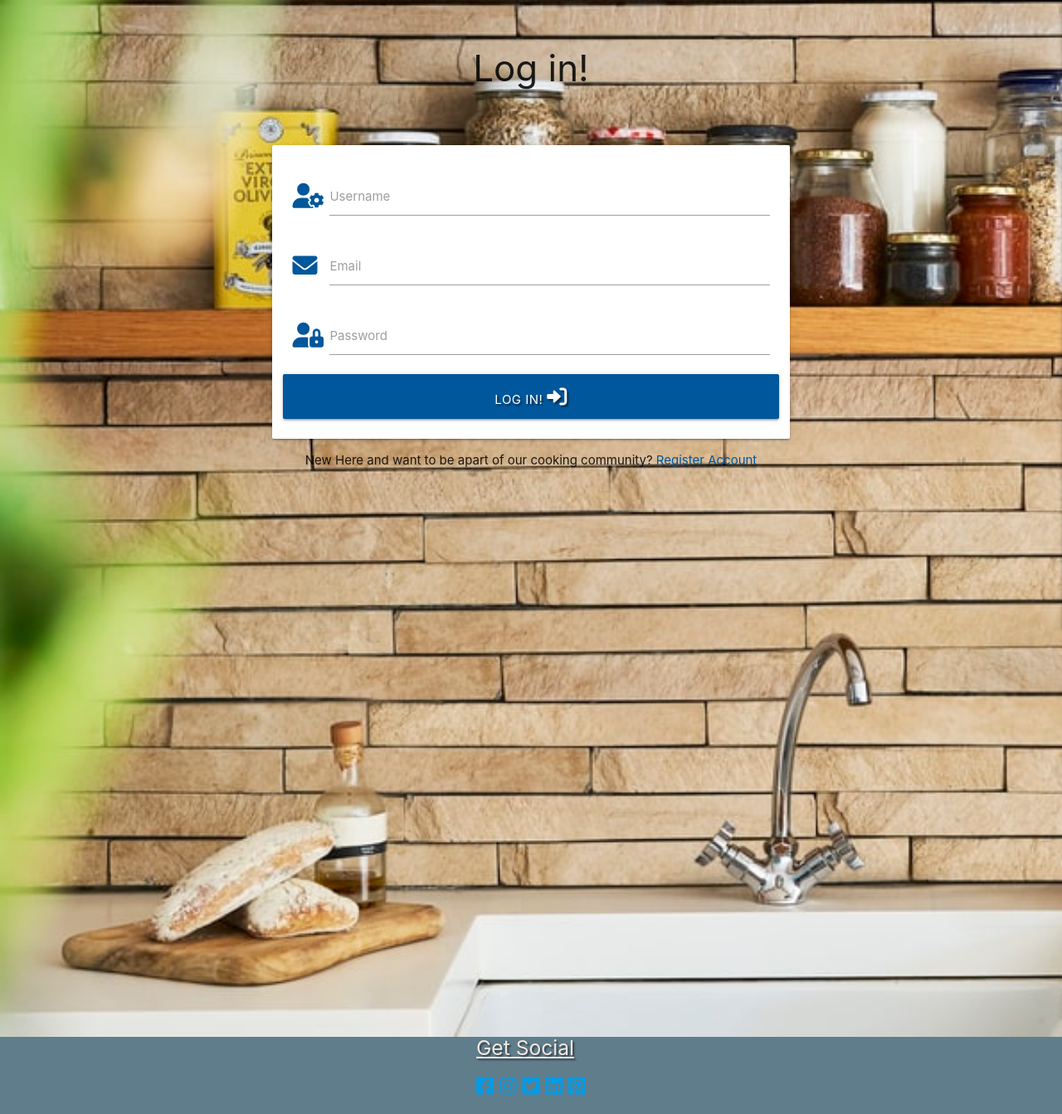
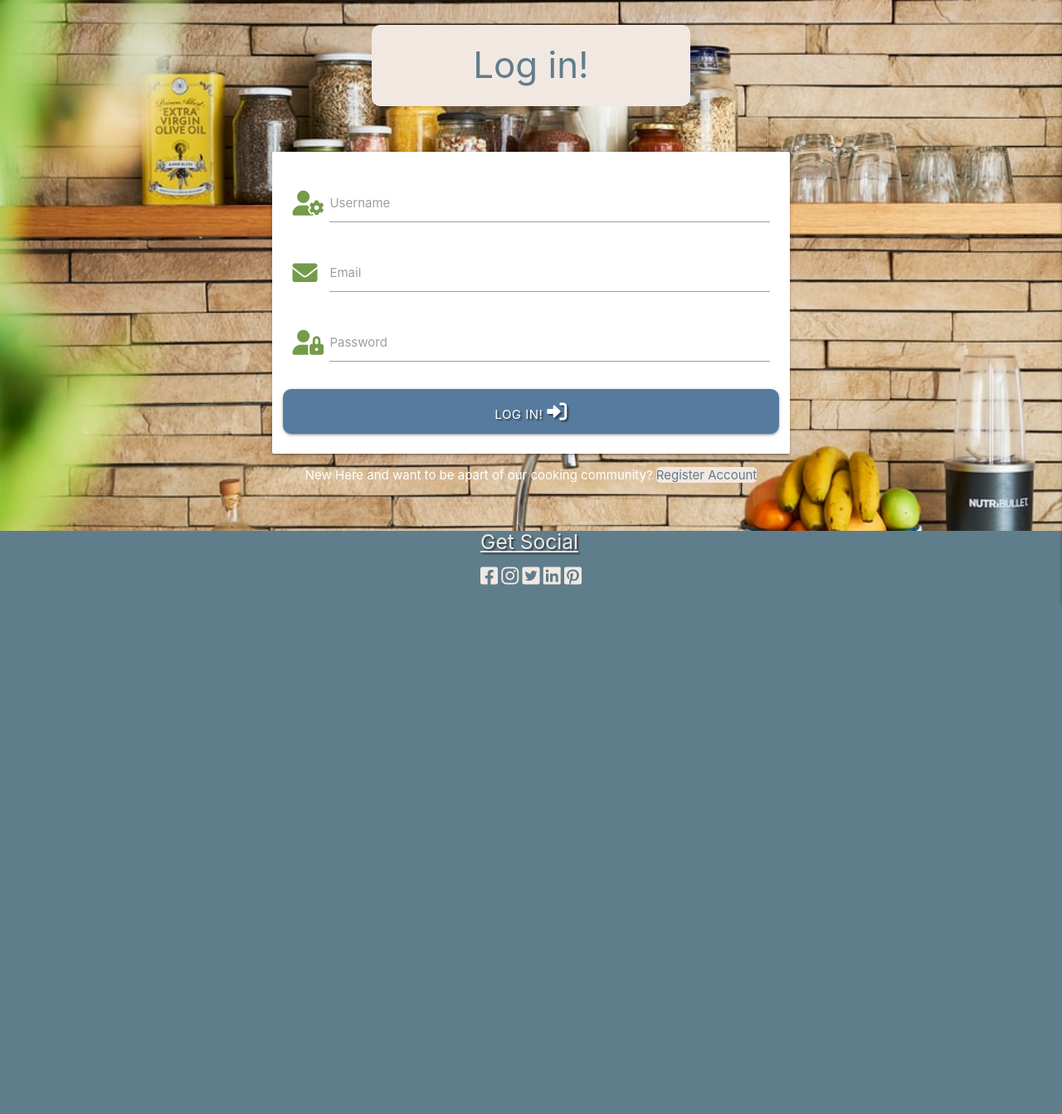
Before and after one commit to OliverDaviesCodes/CookBook_Project, a Flask app: page /login in a window 1280 px wide. Shown: the part 102-1445 px from the top of the page at 83% size. After the commit the page ends 832 px from the top, so only its background shows below. Run offline with Flask 2, Linux system fonts and the light colour scheme; some libraries are stand-ins or nearby versions; some web fonts are replaced.

Commit message:
styled and updated login and register pages

```diff
--- a/static/css/style.css
+++ b/static/css/style.css
@@ -102,6 +102,35 @@ ul.right {
 
 .search-reset {
     background-color: #bd5229f0;
+}
+
+/*login.html*/
+.white-text {
+    color: white;
+}
+
+.red-text {
+    margin-bottom: 0px;
+    padding-bottom: 50px;
+}
+
+.bg-image-login {
+    background-image: url('/static/media/kitchen-background.jpg');
+    background-size: cover;
+    width: 100%;
+    padding-bottom: 30px;
+    height: 80vh;
+    padding-top: 30px;
+}
+
+.recipe-text-login {
+    color: #607d8b;
+    background-color: #f2e8e2;
+    margin: 0 auto;
+    width: 30%;
+    margin-bottom: 5px;
+    border-radius: 10px;
+    padding: 25px;
 }
 
 /*show_recipe.html.html*/
@@ -346,6 +375,7 @@ label {
     margin: 0px 0px;
     width: 100%;
     display: flex;
+    height: 90px;
 }
 
 .social {
@@ -358,11 +388,11 @@ label {
     display: inline;
 }
 
-.social-link {
+.fab {
     font-size: x-large;
     color: #f2e8e2;
 }
 
-.social-link:hover {
+.fab:hover {
     background-color: #f2e8e2;
 }
--- a/templates/login.html
+++ b/templates/login.html
@@ -1,7 +1,7 @@
 {% extends "base.html" %}
 {% block content %}
-<div class="container bg-image">
-    <h3 class="center-align">Log in!</h3>
+<div class="container bg-image-login">
+    <h3 class="center-align recipe-text-login">Log in!</h3>
 
     <div class="row">
         <form class="col s12 m8 offset-m2" method="POST" action="{{ url_for('login') }}">
@@ -9,7 +9,7 @@
                 <!--Username field-->
                 <div class="row">
                     <div class="input-field col s12">
-                        <i class="fas fa-user-cog prefix light-blue-text text-darken-4"></i>
+                        <i class="fas fa-user-cog prefix green-icon text-darken-4"></i>
                         <input id="username" name="username" type="text" minlength="5" maxlength="15"
                             pattern="^[a-zA-Z0-9]{5,15}$" class="validate" required>
                         <label for="username">Username</label>
@@ -18,7 +18,7 @@
                 <!--Email field-->
                 <div class="row">
                     <div class="input-field col s12">
-                        <i class="fas fa-envelope prefix light-blue-text text-darken-4"></i>
+                        <i class="fas fa-envelope prefix green-icon text-darken-4"></i>
                         <input id="email" name="email" type="email" minlength="5" maxlength="40" class="validate"
                             required>
                         <label for="email">Email</label>
@@ -27,7 +27,7 @@
                 <!--Password field-->
                 <div class="row">
                     <div class="input-field col s12">
-                        <i class="fas fa-user-lock prefix light-blue-text text-darken-4"></i>
+                        <i class="fas fa-user-lock prefix green-icon text-darken-4"></i>
                         <input id="password" name="password" type="password" minlength="5" maxlength="15"
                             pattern="^[a-zA-Z0-9]{5,15}$" class="validate" required>
                         <label for="password">Password</label>
@@ -35,7 +35,7 @@
                 </div>
                 <!--Login Button-->
                 <div class="row">
-                    <button type="submit" class="col s12 btn-large light-blue darken-4 text-shadow">
+                    <button type="submit" class="col s12 btn-large submit-recipe darken-4 text-shadow">
                         Log in! <i class="fas fa-sign-in-alt"></i>
                     </button>
                 </div>
@@ -45,9 +45,9 @@
 
     <div class="row">
         <div class="col s12">
-            <p class="center-align">
+            <p class="center-align white-text">
                 New Here and want to be apart of our cooking community? <a href="{{ url_for('register') }}"
-                    class="light-blue-text text-darken-4">Register Account</a>
+                    class="recipe-text text-darken-4">Register Account</a>
             </p>
         </div>
     </div>
--- a/templates/profile.html
+++ b/templates/profile.html
@@ -55,7 +55,7 @@
         – Thomas Keller</p>
 </div>
 {% else %}
-<h3 class="red-text text-darken-4 center-align">No results found</h3>
+<h3 class="red-text text-darken-4 center-align">No recipes found</h3>
 
 {% endif %}
 
```
Also changed, not shown: templates/register.html (+8 -8 lines).
